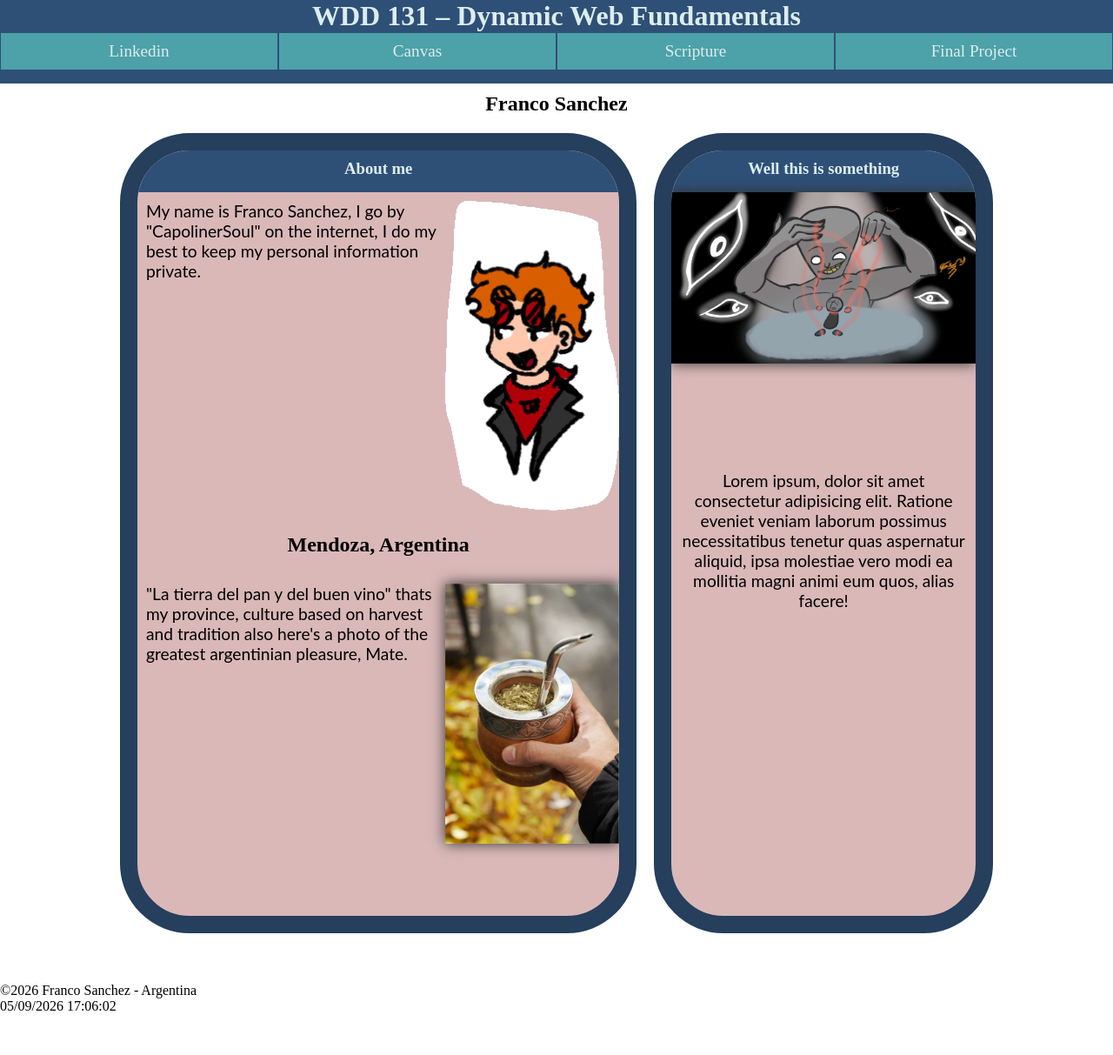
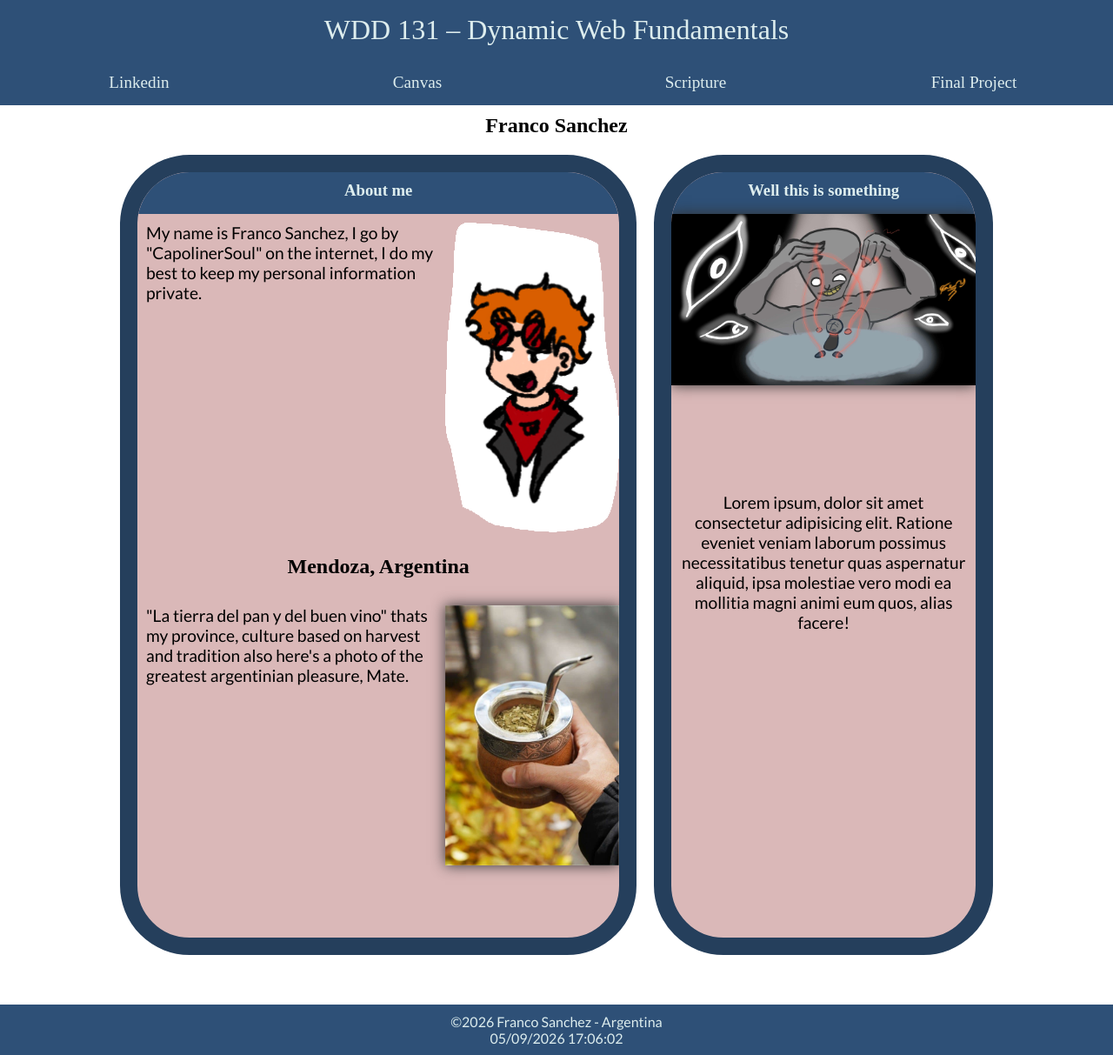
Before and after one commit to CapolinerSoul/wdd131, a plain HTML site: page index.html in a window 1280 px wide. Shown: the whole page at 87% size. Before the commit the page ends 1166 px from the top, so only its background shows below. Drawn offline with Linux system fonts and the light colour scheme; a web font is replaced by a local one.

Commit message:
checkfix

```diff
--- a/index.html
+++ b/index.html
@@ -8,15 +8,19 @@
     <meta name="author" content="Franco Sanchez">
     <link rel="stylesheet" href="styles/base.css">
     <script src="scripts/getdates.js" defer></script>
+    <link rel="preconnect" href="https://fonts.googleapis.com">
+    <link rel="preconnect" href="https://fonts.gstatic.com" crossorigin>
+    <link href="https://fonts.googleapis.com/css2?family=Lato:ital,wght@0,100;0,300;0,400;0,700;0,900;1,100;1,300;1,400;1,700;1,900&display=swap" rel="stylesheet">
+    <link href="https://fonts.googleapis.com/css2?family=Google+Sans:ital,opsz,wght@0,17..18,400..700;1,17..18,400..700&family=Lato:ital,wght@0,100;0,300;0,400;0,700;0,900;1,100;1,300;1,400;1,700;1,900&display=swap" rel="stylesheet">
 </head>
 <body>
     <header>
-        <span id="course-title"><h1>WDD 131 – Dynamic Web Fundamentals</h1></span>
+        <span id="course-title">WDD 131 – Dynamic Web Fundamentals</span>
         <nav><ul>
             <li><a href="https://www.linkedin.com/in/franco-sanchez-358b66241/">Linkedin</a></li>
             <li><a href="https://byupw.instructure.com/">Canvas</a></li>
             <li><a href="https://www.churchofjesuschrist.org/study/scriptures/bofm/2-ne/2?lang=eng&id=p11-p12#p11">Scripture</a></li>
-            <li><a href="">Final Project</a></li>
+            <li><a href="final/final.html">Final Project</a></li>
         </ul></nav>
     </header>
     <main>
--- a/styles/base.css
+++ b/styles/base.css
@@ -20,13 +20,14 @@ header{
     margin: 0 auto;
     width: 100%;
     text-align: center;
-    height: 6rem;
+    height: auto;
 }
 
-header h1 {
+header span {
     color: var(--primary-color);
     font-family: var(--heading-font);
     font-size: xx-large;
+    padding: 1rem;
 }
 
 header span{display: block;}
@@ -43,9 +44,9 @@ nav ul li {
 
 nav a {
     display: block;
-    background-color: var(--accent1-color);
+    background-color: var(--accent2-color);
     padding: 10px 10px;
-    margin: 1px;
+    margin: 5px 1px;
     text-align: center;
     color: var(--primary-color);
     font-family: var(--heading-font);
@@ -54,7 +55,7 @@ nav a {
     text-decoration: none;
 }
 nav a:hover{
-    border: 5px solid var(--secondary-color);
+    background-color: var(--accent1-color);
     color: var(--secondary-color);
 }
 
@@ -74,13 +75,21 @@ main h2{
 
 }
 
+footer {
+    background-color: var(--accent2-color);
+    color: var(--primary-color);
+    font-family: var(--body-font);
+    font-size: medium;
+    text-align: center;
+    padding: 10px;
+}
+
 .card{
     display: grid;
     grid-template-columns: 3fr 1fr;
     grid-template-rows: 3rem 1fr 3rem 1fr;
     margin: 10px;
     border: 20px solid var(--accent3-color);
-    corner-shape: round;
     border-radius: 5rem;
     overflow: hidden;
     background-color: var(--Background-color);
@@ -138,5 +147,5 @@ main h2{
 }
 
 #photoid{
-    box-shadow: 0 0 0px rgba(0, 0, 0, 0);
+    box-shadow: 0 0 0px black;
 }
```
